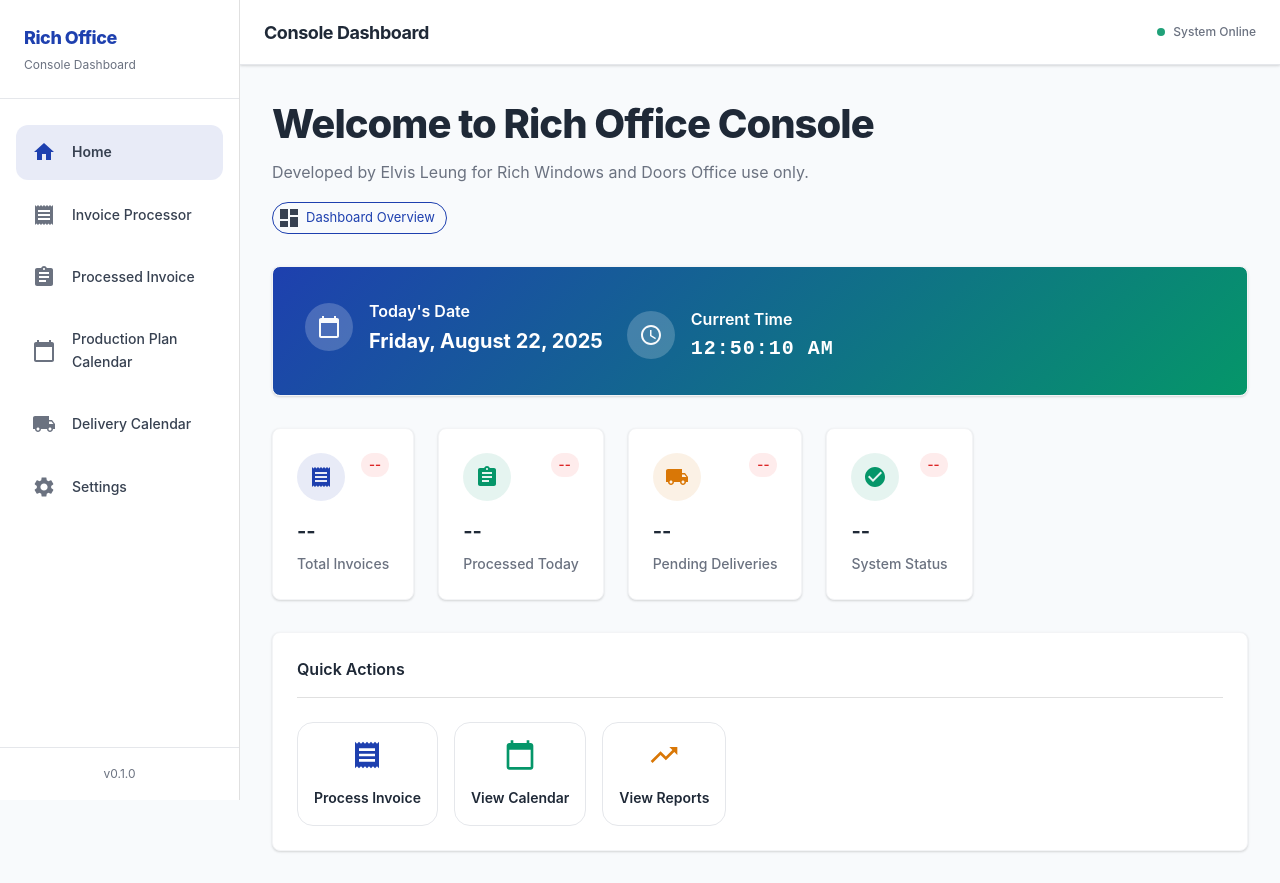
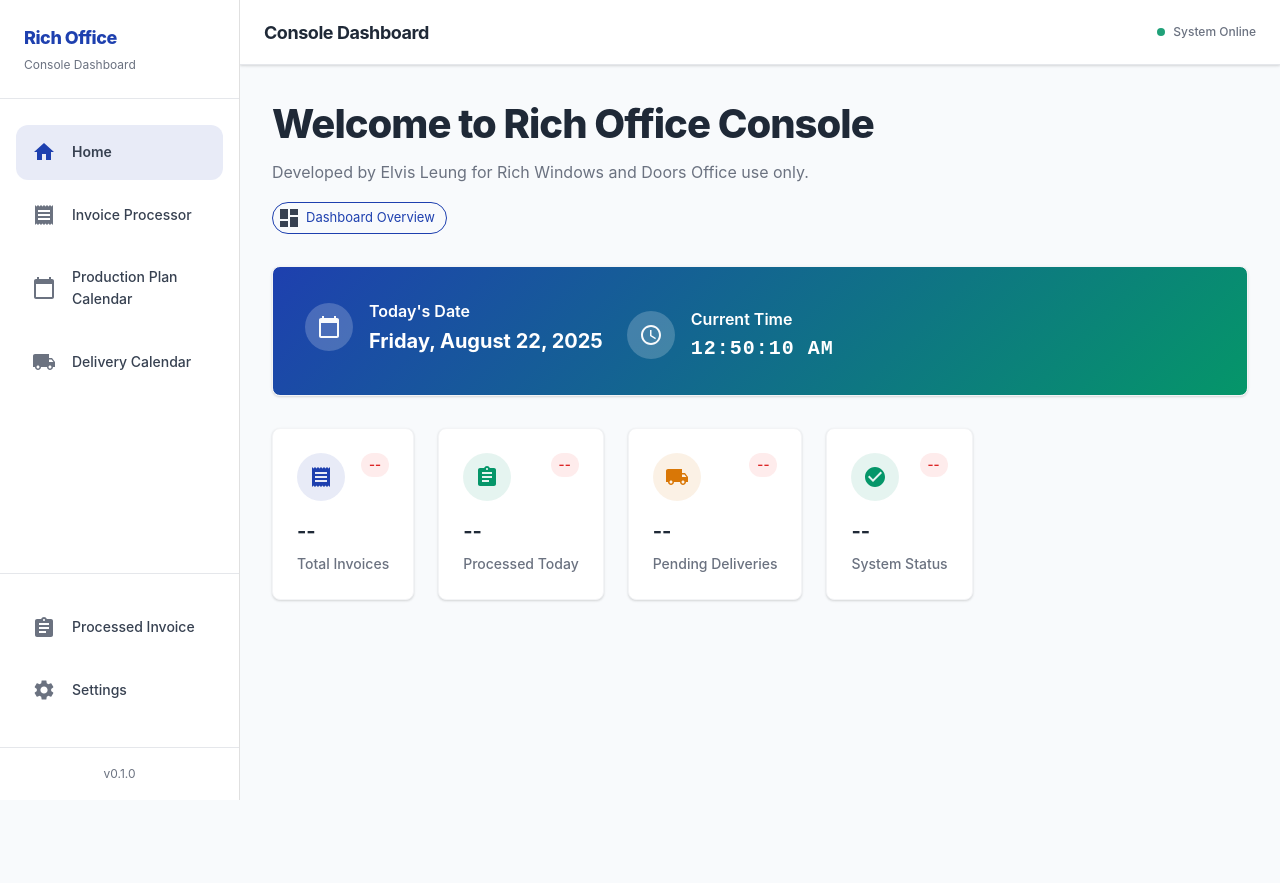
Before and after one commit to geniusleung/rich-office-console, a React (Create React App) app: page / in a window 1280 px wide. After the commit the page ends 800 px from the top, so only its background shows below. Built offline with nearby package versions, Linux system fonts and the light colour scheme.

Commit message:
Remove Quick Actions section from HomePage and move Processed Invoice/Settings to bottom of sidebar

```diff
--- a/src/layouts/MainLayout.js
+++ b/src/layouts/MainLayout.js
@@ -50,12 +50,15 @@ function MainLayout() {
     return location.pathname === path;
   };
 
-  const menuItems = [
+  const mainMenuItems = [
     { text: 'Home', icon: <Home />, path: '/' },
     { text: 'Invoice Processor', icon: <Receipt />, path: '/invoice-processor' },
-    { text: 'Processed Invoice', icon: <Assignment />, path: '/processed-invoice' },
     { text: 'Production Plan Calendar', icon: <CalendarToday />, path: '/production-calendar' },
     { text: 'Delivery Calendar', icon: <LocalShipping />, path: '/delivery-calendar' },
+  ];
+
+  const bottomMenuItems = [
+    { text: 'Processed Invoice', icon: <Assignment />, path: '/processed-invoice' },
     { text: 'Settings', icon: <Settings />, path: '/settings' },
   ];
 
@@ -85,9 +88,10 @@ function MainLayout() {
         </Typography>
       </Box>
 
-      <Box sx={{ flex: 1, py: 2 }}>
+      {/* Main Navigation */}
+      <Box sx={{ flex: 1, py: 2, display: 'flex', flexDirection: 'column' }}>
         <List sx={{ px: 1 }}>
-          {menuItems.map((item) => (
+          {mainMenuItems.map((item) => (
             <ListItem key={item.text} disablePadding sx={{ mb: 0.5 }}>
               <ListItemButton
                 onClick={() => handleNavigation(item.path)}
@@ -136,6 +140,60 @@ function MainLayout() {
             </ListItem>
           ))}
         </List>
+
+        {/* Bottom Navigation - pushed to bottom */}
+        <Box sx={{ mt: 'auto', borderTop: '1px solid #e5e7eb', pt: 2 }}>
+          <List sx={{ px: 1 }}>
+            {bottomMenuItems.map((item) => (
+              <ListItem key={item.text} disablePadding sx={{ mb: 0.5 }}>
+                <ListItemButton
+                  onClick={() => handleNavigation(item.path)}
+                  selected={isActive(item.path)}
+                  sx={{
+                    borderRadius: '12px',
+                    py: 1.5,
+                    px: 2,
+                    transition: 'all 0.2s ease-in-out',
+                    '&.Mui-selected': {
+                      backgroundColor: 'rgba(30, 64, 175, 0.1)',
+                      color: theme.palette.primary.main,
+                      fontWeight: 600,
+                      '&:hover': {
+                        backgroundColor: 'rgba(30, 64, 175, 0.15)',
+                      },
+                      '& .MuiListItemIcon-root': {
+                        color: theme.palette.primary.main,
+                      },
+                      '& .MuiListItemText-primary': {
+                        fontWeight: 600,
+                      },
+                    },
+                    '&:hover': {
+                      backgroundColor: 'rgba(0, 0, 0, 0.04)',
+                      transform: 'translateX(4px)',
+                    },
+                  }}
+                >
+                  <ListItemIcon
+                    sx={{
+                      minWidth: 40,
+                      color: isActive(item.path) ? theme.palette.primary.main : theme.palette.text.secondary
+                    }}
+                  >
+                    {item.icon}
+                  </ListItemIcon>
+                  <ListItemText
+                    primary={item.text}
+                    primaryTypographyProps={{
+                      fontSize: '0.875rem',
+                      fontWeight: isActive(item.path) ? 600 : 500,
+                    }}
+                  />
+                </ListItemButton>
+              </ListItem>
+            ))}
+          </List>
+        </Box>
       </Box>
 
       <Box sx={{ p: 2, borderTop: '1px solid #e5e7eb' }}>
--- a/src/pages/HomePage.js
+++ b/src/pages/HomePage.js
@@ -250,87 +250,6 @@ function HomePage() {
         ))}
       </Grid>
 
-      {/* Quick Actions */}
-      <Card>
-        <CardContent sx={{ p: 3 }}>
-          <Typography
-            variant="h6"
-            sx={{
-              fontWeight: 600,
-              mb: 2,
-              color: theme.palette.text.primary
-            }}
-          >
-            Quick Actions
-          </Typography>
-          <Divider sx={{ mb: 3 }} />
-          <Grid container spacing={2}>
-            <Grid item xs={12} sm={6} md={4}>
-              <Box
-                sx={{
-                  p: 2,
-                  borderRadius: 2,
-                  border: '1px solid #e5e7eb',
-                  textAlign: 'center',
-                  cursor: 'pointer',
-                  transition: 'all 0.2s ease-in-out',
-                  '&:hover': {
-                    borderColor: theme.palette.primary.main,
-                    backgroundColor: 'rgba(30, 64, 175, 0.02)'
-                  }
-                }}
-              >
-                <Receipt sx={{ fontSize: 32, color: theme.palette.primary.main, mb: 1 }} />
-                <Typography variant="subtitle2" sx={{ fontWeight: 600 }}>
-                  Process Invoice
-                </Typography>
-              </Box>
-            </Grid>
-            <Grid item xs={12} sm={6} md={4}>
-              <Box
-                sx={{
-                  p: 2,
-                  borderRadius: 2,
-                  border: '1px solid #e5e7eb',
-                  textAlign: 'center',
-                  cursor: 'pointer',
-                  transition: 'all 0.2s ease-in-out',
-                  '&:hover': {
-                    borderColor: theme.palette.secondary.main,
-                    backgroundColor: 'rgba(5, 150, 105, 0.02)'
-                  }
-                }}
-              >
-                <CalendarToday sx={{ fontSize: 32, color: theme.palette.secondary.main, mb: 1 }} />
-                <Typography variant="subtitle2" sx={{ fontWeight: 600 }}>
-                  View Calendar
-                </Typography>
-              </Box>
-            </Grid>
-            <Grid item xs={12} sm={6} md={4}>
-              <Box
-                sx={{
-                  p: 2,
-                  borderRadius: 2,
-                  border: '1px solid #e5e7eb',
-                  textAlign: 'center',
-                  cursor: 'pointer',
-                  transition: 'all 0.2s ease-in-out',
-                  '&:hover': {
-                    borderColor: theme.palette.warning.main,
-                    backgroundColor: 'rgba(217, 119, 6, 0.02)'
-                  }
-                }}
-              >
-                <TrendingUp sx={{ fontSize: 32, color: theme.palette.warning.main, mb: 1 }} />
-                <Typography variant="subtitle2" sx={{ fontWeight: 600 }}>
-                  View Reports
-                </Typography>
-              </Box>
-            </Grid>
-          </Grid>
-        </CardContent>
-      </Card>
     </Box>
   );
 }
```
